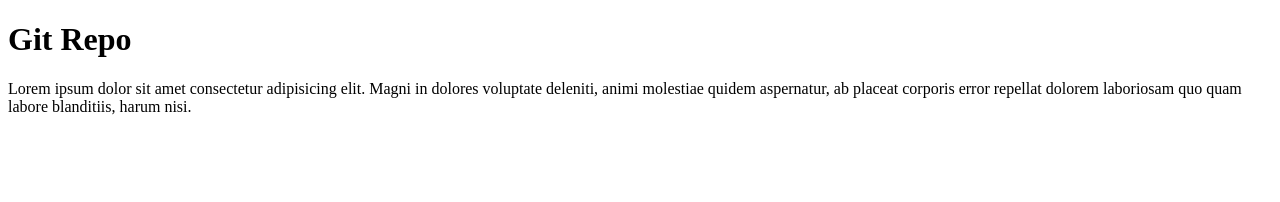
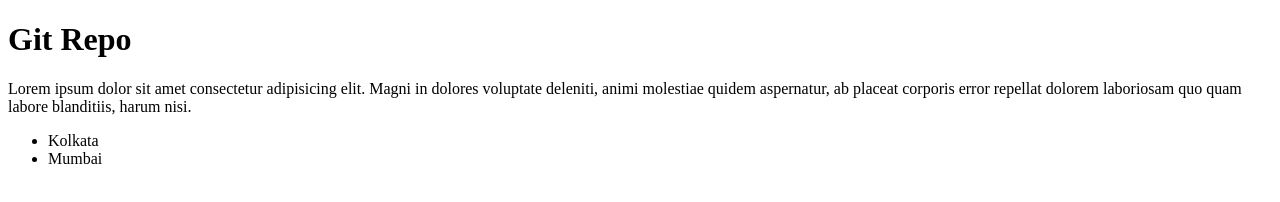
Before and after one commit to BapiShaikh/school, a plain HTML site: page index.html in a window 1280 px wide. Drawn offline with Linux system fonts and the light colour scheme.

Commit message:
added list

```diff
--- a/index.html
+++ b/index.html
@@ -10,5 +10,9 @@
     <P>Lorem ipsum dolor sit amet consectetur
         adipisicing elit. Magni in dolores voluptate deleniti, animi molestiae quidem aspernatur,
         ab placeat corporis error repellat dolorem laboriosam quo quam labore blanditiis, harum nisi.</P>
+    <ul>
+        <li>Kolkata</li>
+        <li>Mumbai</li>
+    </ul>
 </body>
 </html>
```
